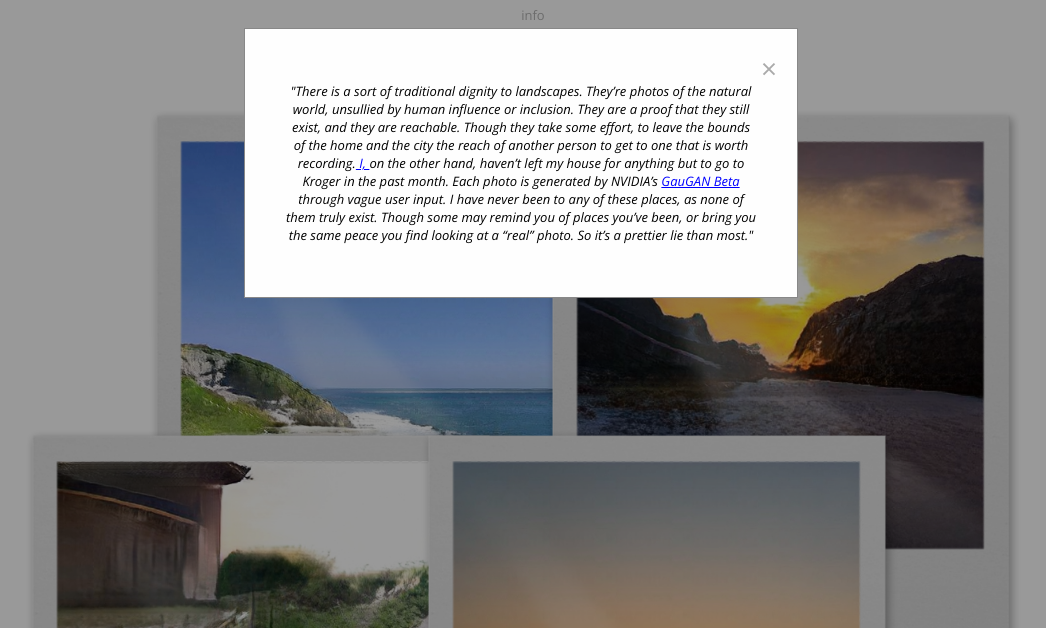
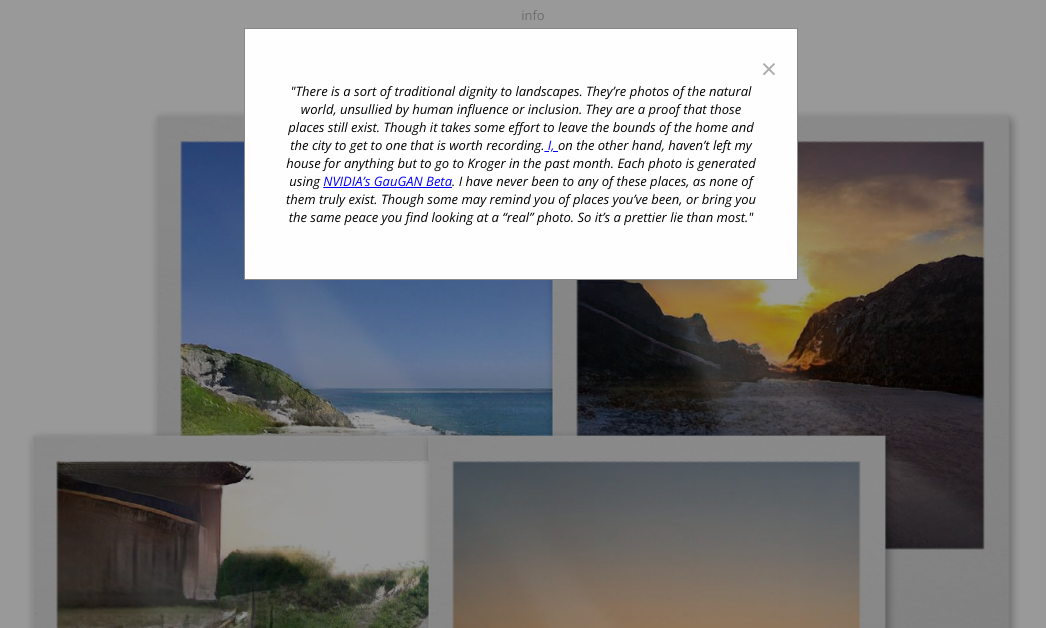
Before and after one commit to DiscoWizard/allandonly, a plain HTML site: page gallery.html in a window 1280 px wide. Both pictures are taken after a click on the button "info". Shown: the part 172-800 px from the top of the page, without its empty margins (119-1165 px from the left). Drawn offline with nearby package versions, Linux system fonts and the light colour scheme.

Commit message:
gallery text update

```diff
--- a/gallery.html
+++ b/gallery.html
@@ -27,7 +27,7 @@
   <!-- Modal content -->
   <div class="modal-content">
     <span class="close">&times;</span>
-<p>"There is a sort of traditional dignity to landscapes. They’re photos of the natural world, unsullied by human influence or inclusion. They are a proof that they still exist, and they are reachable. Though they take some effort, to leave the bounds of the home and the city the reach of another person to get to one that is worth recording.<a href="http://wizardkicks.com/"> I, </a>on the other hand, haven’t left my house for anything but to go to Kroger in the past month. Each photo is generated by NVIDIA’s <a href="http://nvidia-research-mingyuliu.com/gaugan/">GauGAN Beta</a> through vague user input. I have never been to any of these places, as none of them truly exist. Though some may remind you of places you’ve been, or bring you the same peace you find looking at a “real” photo. So it’s a prettier lie than most."</p>
+<p>"There is a sort of traditional dignity to landscapes. They’re photos of the natural world, unsullied by human influence or inclusion. They are a proof that those places still exist. Though it takes some effort to leave the bounds of the home and the city to get to one that is worth recording.<a href="http://wizardkicks.com/"> I, </a>on the other hand, haven’t left my house for anything but to go to Kroger in the past month. Each photo is generated using <a href="http://nvidia-research-mingyuliu.com/gaugan/">NVIDIA’s GauGAN Beta</a>. I have never been to any of these places, as none of them truly exist. Though some may remind you of places you’ve been, or bring you the same peace you find looking at a “real” photo. So it’s a prettier lie than most."</p>
   </div></div>
 
 </div>
```
